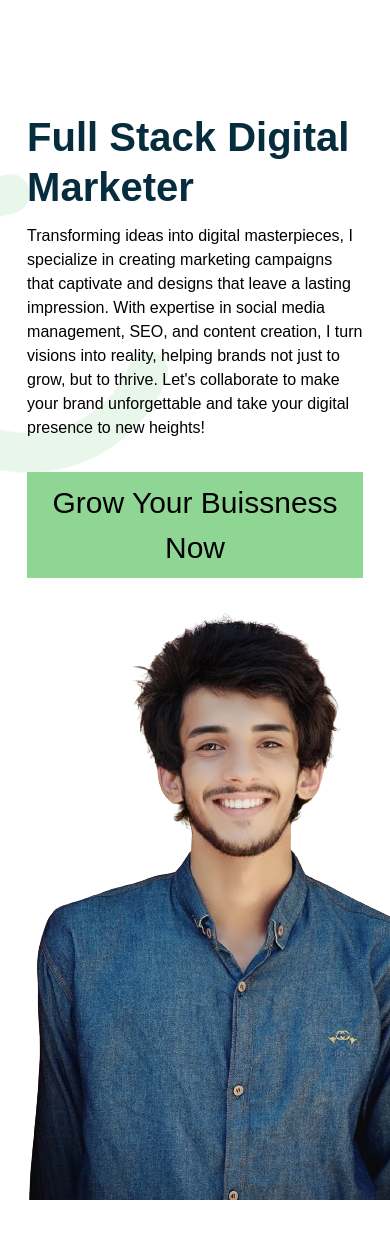
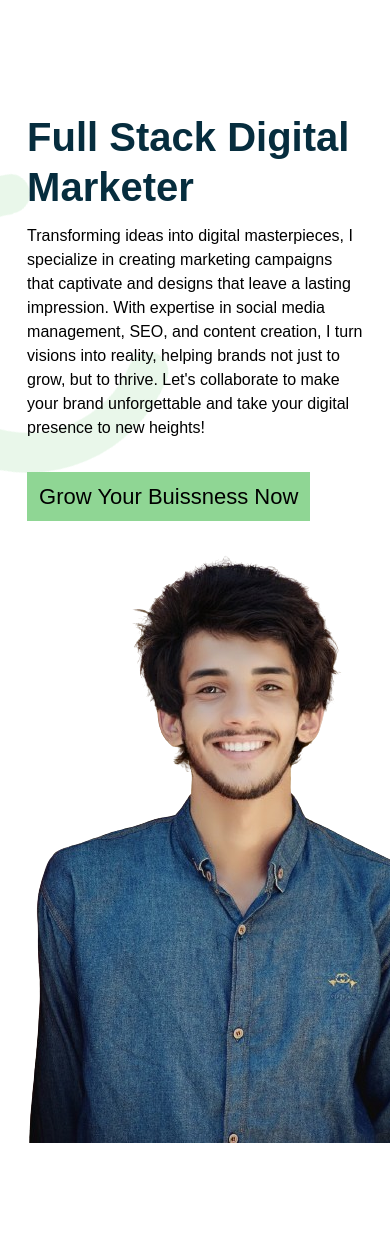
Before and after one commit to akathequest22/digital-marketer-portfolio, a Next.js app: page / in a window 390 px wide. Shown: the top 1238 px of the page. Built offline with nearby package versions, Linux system fonts and the light colour scheme.

Commit message:
remove node module

```diff
--- a/src/Component/HeroSection/index.jsx
+++ b/src/Component/HeroSection/index.jsx
@@ -19,13 +19,13 @@ const HeroSection = () => {
           level={1}
           title="Full Stack Digital Marketer"
           btnText={"Grow Your Buissness Now"}
-          btnClassName=" w-[400] text-[30px] px-10 rounded-none parallelogram"
+          btnClassName=" w-[400] sm:text-[30px] sm:px-10 text-[22px] rounded-none parallelogram"
         >
         </HeadingDesc>
         </div>
 
         <Image
-          className=" mx-auto self-center lg:justify-start max-w-[600px] min-w-[400px]"
+          className=" mx-auto self-center lg:justify-start max-w-[600px] min-w-[300px]"
           alt=""
           src={heroImg}
           />
```
